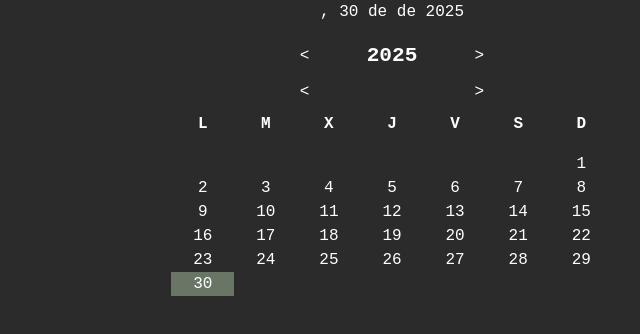
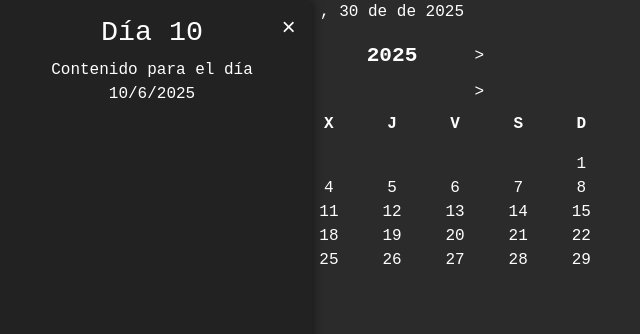
Before and after one commit to oswald1511/timeslice, an Electron app: page src/index.html in a window 800 px wide. Both pictures are taken after a click on the element "10". Shown: the whole page, without its empty margins (8-648 px from the left). Drawn offline with nearby package versions, Linux system fonts and the light colour scheme.

Commit message:
primera versión del sidebar

```diff
--- a/src/index.html
+++ b/src/index.html
@@ -6,6 +6,10 @@
     <link rel="stylesheet" href="./style.css">
 </head>
 <body>
+    <div id="sidebar">
+        <button id="closeSidebar">&times;</button>
+        <div id="sidebar-content"></div>
+    </div>
     <div class="container text-center">
         <p id="fechaCompleta"></p>
         <div class="fila-fija">
--- a/src/renderer.js
+++ b/src/renderer.js
@@ -16,6 +16,20 @@ let avanzarMes = document.getElementById('next-mes');
 
 let retrocederAnio = document.getElementById('prev-anio');
 let avanzarAnio = document.getElementById('next-anio');
+
+const sidebar = document.getElementById('sidebar');
+const sidebarContent = document.getElementById('sidebar-content');
+const closeSidebar = document.getElementById('closeSidebar');
+
+closeSidebar.addEventListener('click', function() {
+    sidebar.classList.remove('active');
+});
+
+document.addEventListener('click', function() {
+    if (sidebar.classList.contains('active')) {
+        sidebar.classList.remove('active');
+    }
+});
 
 retrocederAnio.onclick = function(){
     borrarCalendario();
@@ -92,6 +106,16 @@ function ponerDiasDelMes(mes, anio, celdasDelMes, fila){
         celda.className = 'col tocable';
         celda.textContent = j + 1;
 
+        celda.addEventListener('click', function(event) {
+            event.stopPropagation();
+            if(sidebar.classList.contains('active')) {
+                sidebar.classList.remove('active');
+            } else {
+                sidebarContent.innerHTML = `<h2>Día ${j + 1}</h2><p>Contenido para el día ${j + 1}/${mes + 1}/${anio}</p>`;
+                sidebar.classList.add('active');
+            }
+        });
+
         if (j + 1 === diaActual && mes == mesActual && anio == anioActual) {
             celda.style.backgroundColor = '#697565'; // marcar el día actual
         }
--- a/src/style.css
+++ b/src/style.css
@@ -57,3 +57,33 @@ body {
     display: inline-block;
     white-space: nowrap;
 }
+
+
+#sidebar {
+    position: fixed;
+    top: 0;
+    left: -320px; /* Oculto por defecto */
+    width: 320px;
+    height: 100%;
+    background: #222;
+    color: #fff;
+    transition: left 0.3s;
+    z-index: 1000;
+    padding: 1em;
+    box-shadow: 2px 0 8px rgba(0,0,0,0.4);
+    overflow-y: auto;
+    border-radius: 0 8px 8px 0;
+}
+#sidebar.active {
+    left: 0;
+}
+#closeSidebar {
+    background: none;
+    border: none;
+    color: white;
+    font-size: 1.5em;
+    cursor: pointer;
+    position: absolute;
+    top: 10px;
+    right: 10px;
+}
```
